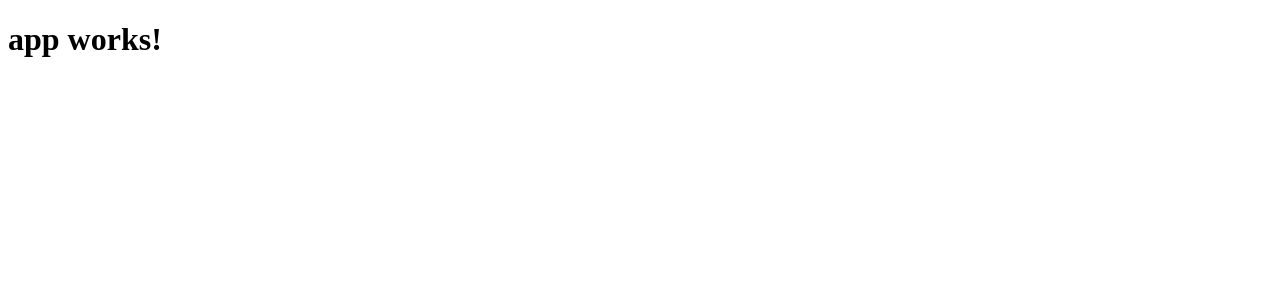
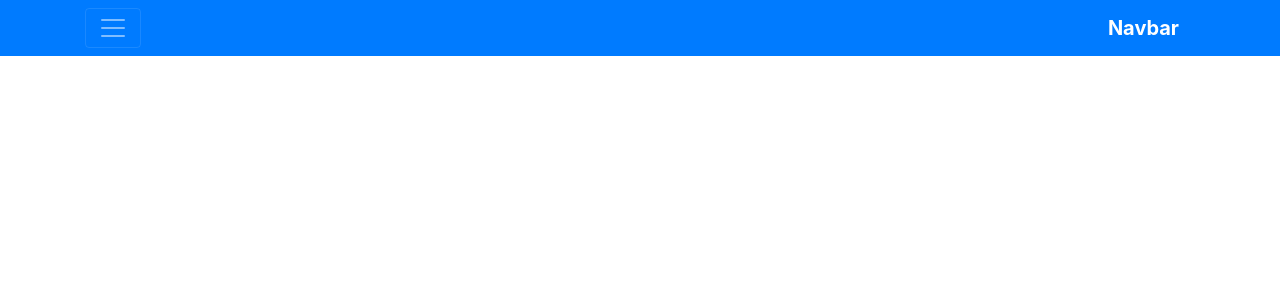
Before and after one commit to SekarRaj/krypter-ui, an Angular app: page / in a window 1280 px wide. Shown: the top 300 px of the page. Built offline with nearby package versions, Linux system fonts and the light colour scheme.

Commit message:
Initial Page Design

```diff
--- a/package.json
+++ b/package.json
@@ -20,7 +20,9 @@
     "@angular/platform-browser": "^4.0.0",
     "@angular/platform-browser-dynamic": "^4.0.0",
     "@angular/router": "^4.0.0",
+    "bootstrap": "^4.0.0-alpha.6",
     "core-js": "^2.4.1",
+    "ngx-bootstrap": "^1.6.6",
     "rxjs": "^5.1.0",
     "zone.js": "^0.8.4"
   },
--- a/src/app/app.component.html
+++ b/src/app/app.component.html
@@ -1,3 +1,35 @@
-<h1>
-  {{title}}
-</h1>
+<!--Navbar-->
+<nav class="navbar navbar-toggleable-md navbar-dark bg-primary">
+    <div class="container">
+        <button class="navbar-toggler navbar-toggler-right" type="button" data-toggle="collapse" data-target="#navbarNav1" aria-controls="navbarNav1" aria-expanded="false" aria-label="Toggle navigation">
+            <span class="navbar-toggler-icon"></span>
+        </button>
+        <a class="navbar-brand" href="#">
+            <strong>Navbar</strong>
+        </a>
+        <div class="collapse navbar-collapse" id="navbarNav1">
+            <ul class="navbar-nav mr-auto">
+                <li class="nav-item active">
+                    <a class="nav-link">Home <span class="sr-only">(current)</span></a>
+                </li>
+                <li class="nav-item">
+                    <a class="nav-link">Features</a>
+                </li>
+                <li class="nav-item">
+                    <a class="nav-link">Pricing</a>
+                </li>
+                <li class="nav-item dropdown btn-group">
+                    <a class="nav-link dropdown-toggle" id="dropdownMenu1" data-toggle="dropdown" aria-haspopup="true" aria-expanded="false">Dropdown</a>
+                    <div class="dropdown-menu dropdown" aria-labelledby="dropdownMenu1">
+                        <a class="dropdown-item">Action</a>
+                        <a class="dropdown-item">Another action</a>
+                        <a class="dropdown-item">Something else here</a>
+                    </div>
+                </li>
+            </ul>
+            <form class="form-inline waves-effect waves-light">
+                <input class="form-control" type="text" placeholder="Search">
+            </form>
+        </div>
+    </div>
+</nav>
--- a/src/app/app.component.ts
+++ b/src/app/app.component.ts
@@ -3,7 +3,11 @@ import { Component } from '@angular/core';
 @Component({
   selector: 'app-root',
   templateUrl: './app.component.html',
-  styleUrls: ['./app.component.css']
+  styles: [`
+      a, ul{
+        color: white
+    }
+  `]
 })
 export class AppComponent {
   title = 'app works!';
--- a/src/index.html
+++ b/src/index.html
@@ -1,8 +1,9 @@
+
 <!doctype html>
 <html>
 <head>
   <meta charset="utf-8">
-  <title>KrypterUi</title>
+  <title>Krypter - Welcome to our page</title>
   <base href="/">
 
   <meta name="viewport" content="width=device-width, initial-scale=1">
```
Also changed, not shown: .angular-cli.json.
